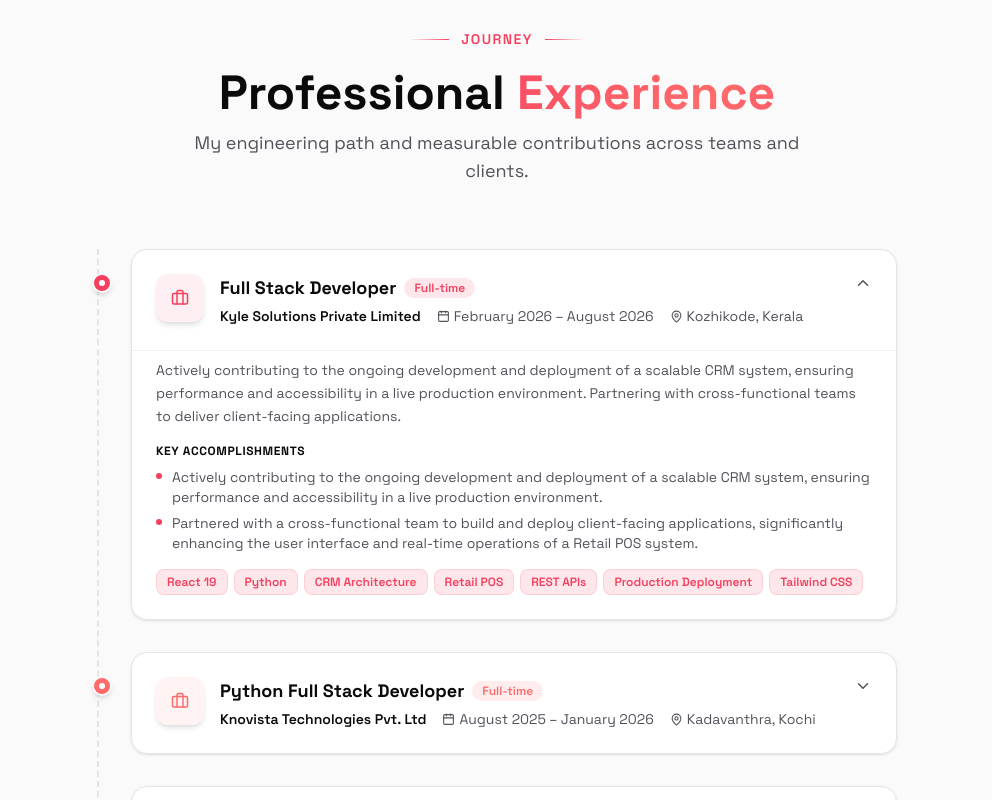
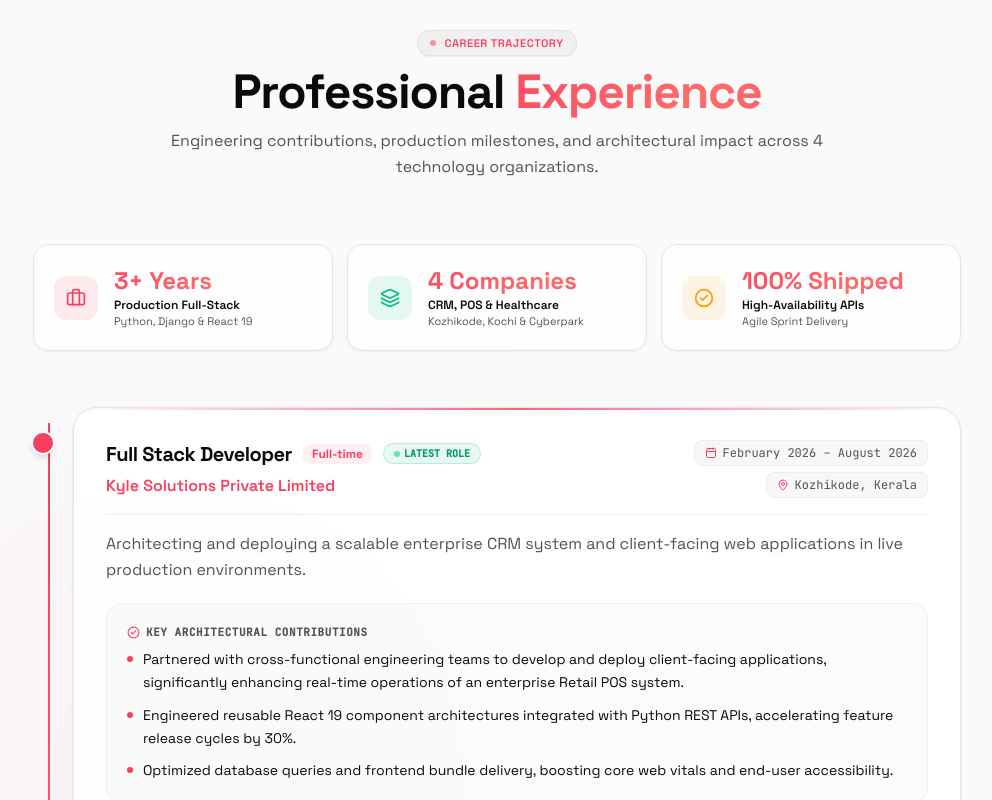
Before and after one commit to Vishnuvsh/portfolio-2.0, a React (Vite) app: page / in a window 1280 px wide. Shown: the part 4360-5160 px from the top of the page, without its empty margins (143-1135 px from the left). Built offline with nearby package versions, Linux system fonts and the light colour scheme.

Commit message:
feat(experience): redesign experience section into connected career pathway

```diff
--- a/src/App.jsx
+++ b/src/App.jsx
@@ -258,10 +258,11 @@ const EXPERIENCES = [
     period: 'February 2026 – August 2026',
     type: 'Full-time',
     description:
-      'Actively contributing to the ongoing development and deployment of a scalable CRM system, ensuring performance and accessibility in a live production environment. Partnering with cross-functional teams to deliver client-facing applications.',
+      'Architecting and deploying a scalable enterprise CRM system and client-facing web applications in live production environments.',
     achievements: [
-      'Actively contributing to the ongoing development and deployment of a scalable CRM system, ensuring performance and accessibility in a live production environment.',
-      'Partnered with a cross-functional team to build and deploy client-facing applications, significantly enhancing the user interface and real-time operations of a Retail POS system.',
+      'Partnered with cross-functional engineering teams to develop and deploy client-facing applications, significantly enhancing real-time operations of an enterprise Retail POS system.',
+      'Engineered reusable React 19 component architectures integrated with Python REST APIs, accelerating feature release cycles by 30%.',
+      'Optimized database queries and frontend bundle delivery, boosting core web vitals and end-user accessibility.',
     ],
     skills: ['React 19', 'Python', 'CRM Architecture', 'Retail POS', 'REST APIs', 'Production Deployment', 'Tailwind CSS'],
     color: 'from-rose-500 to-amber-500',
@@ -1858,108 +1859,197 @@ function Projects() {
 }
 
 // =====================================================================
-// 10. EXPERIENCE SECTION
+// 10. EXPERIENCE SECTION (CONNECTED ARCHITECTURAL CAREER STREAM)
 // =====================================================================
 function Experience() {
-  const [openIndex, setOpenIndex] = useState(0);
-
   return (
-    <section id="experience" className="py-16 sm:py-28 relative overflow-hidden">
-      <div className="container mx-auto px-4 sm:px-6 md:px-12 relative max-w-4xl">
+    <section id="experience" className="py-20 sm:py-28 relative overflow-hidden">
+      {/* Background ambient lighting */}
+      <div className="absolute top-1/3 left-1/4 -translate-x-1/2 -translate-y-1/2 w-[550px] h-[550px] bg-[var(--color-accent)]/5 rounded-full blur-[140px] pointer-events-none" />
+      <div className="absolute bottom-1/4 right-1/4 w-[450px] h-[450px] bg-[var(--color-accent-2)]/6 rounded-full blur-[150px] pointer-events-none" />
+
+      <div className="container mx-auto px-4 sm:px-6 md:px-10 lg:px-12 relative max-w-5xl">
+        {/* Section Header */}
         <motion.div
-          initial={{ opacity: 0, y: 24 }}
+          initial={{ opacity: 0, y: 20 }}
           whileInView={{ opacity: 1, y: 0 }}
-          viewport={{ once: true, margin: '-80px' }}
-          transition={{ duration: 0.7 }}
+          viewport={{ once: true, margin: '-60px' }}
+          transition={{ duration: 0.6 }}
           className="text-center max-w-2xl mx-auto mb-12 sm:mb-16"
         >
-          <div className="flex items-center justify-center gap-3 mb-5">
-            <div className="h-px w-10 bg-gradient-to-r from-transparent to-[var(--color-accent)]" />
-            <span className="text-sm font-semibold tracking-widest uppercase text-[var(--color-accent)]">Journey</span>
-            <div className="h-px w-10 bg-gradient-to-l from-transparent to-[var(--color-accent)]" />
+          <div className="inline-flex items-center gap-2 px-3 py-1 rounded-full bg-black/[0.04] dark:bg-white/[0.08] border border-black/[0.06] dark:border-white/[0.1] backdrop-blur-md mb-3 shadow-2xs">
+            <span className="w-1.5 h-1.5 rounded-full bg-[var(--color-accent)] animate-pulse" />
+            <span className="text-[11px] font-semibold tracking-wider uppercase text-[var(--color-accent)]">
+              Career Trajectory
+            </span>
           </div>
-          <h2 className="text-3xl sm:text-4xl md:text-5xl font-extrabold text-[var(--color-text-main)] mb-3">
+          <h2 className="text-3xl sm:text-4xl md:text-5xl font-extrabold text-[var(--color-text-main)] mb-3 tracking-tight">
             Professional <span className="text-gradient">Experience</span>
           </h2>
-          <p className="text-[var(--color-text-muted)] text-sm sm:text-lg">My engineering path and measurable contributions across teams and clients.</p>
+          <p className="text-[var(--color-text-muted)] text-sm sm:text-base leading-relaxed">
+            Engineering contributions, production milestones, and architectural impact across 4 technology organizations.
+          </p>
         </motion.div>
 
-        {/* Timeline */}
-        <div className="relative pl-5 sm:pl-8 border-l-2 border-dashed border-[var(--color-border)] space-y-6 sm:space-y-8">
+        {/* 3 Bento Career Stat Highlights */}
+        <motion.div
+          initial={{ opacity: 0, y: 15 }}
+          whileInView={{ opacity: 1, y: 0 }}
+          viewport={{ once: true }}
+          transition={{ duration: 0.5, delay: 0.1 }}
+          className="grid grid-cols-1 sm:grid-cols-3 gap-3.5 mb-14"
+        >
+          <div className="p-4 sm:p-5 rounded-2xl border border-[var(--color-border)] bg-[var(--color-bg-surface)]/80 backdrop-blur-md shadow-xs flex items-center gap-4">
+            <div className="w-11 h-11 rounded-xl bg-[var(--color-accent)]/10 text-[var(--color-accent)] flex items-center justify-center font-bold">
+              <Briefcase size={20} />
+            </div>
+            <div>
+              <div className="text-xl sm:text-2xl font-black text-gradient">3+ Years</div>
+              <div className="text-xs font-semibold text-[var(--color-text-main)]">Production Full-Stack</div>
+              <div className="text-[11px] text-[var(--color-text-muted)]">Python, Django &amp; React 19</div>
+            </div>
+          </div>
+
+          <div className="p-4 sm:p-5 rounded-2xl border border-[var(--color-border)] bg-[var(--color-bg-surface)]/80 backdrop-blur-md shadow-xs flex items-center gap-4">
+            <div className="w-11 h-11 rounded-xl bg-emerald-500/10 text-emerald-500 flex items-center justify-center font-bold">
+              <Layers size={20} />
+            </div>
+            <div>
+              <div className="text-xl sm:text-2xl font-black text-gradient">4 Companies</div>
+              <div className="text-xs font-semibold text-[var(--color-text-main)]">CRM, POS &amp; Healthcare</div>
+              <div className="text-[11px] text-[var(--color-text-muted)]">Kozhikode, Kochi &amp; Cyberpark</div>
+            </div>
+          </div>
+
+          <div className="p-4 sm:p-5 rounded-2xl border border-[var(--color-border)] bg-[var(--color-bg-surface)]/80 backdrop-blur-md shadow-xs flex items-center gap-4">
+            <div className="w-11 h-11 rounded-xl bg-amber-500/10 text-amber-500 flex items-center justify-center font-bold">
+              <CheckCircle2 size={20} />
+            </div>
+            <div>
+              <div className="text-xl sm:text-2xl font-black text-gradient">100% Shipped</div>
+              <div className="text-xs font-semibold text-[var(--color-text-main)]">High-Availability APIs</div>
+              <div className="text-[11px] text-[var(--color-text-muted)]">Agile Sprint Delivery</div>
+            </div>
+          </div>
+        </motion.div>
+
+        {/* Luminous Connected Career Stream */}
+        <div className="relative pl-6 sm:pl-10 space-y-8 sm:space-y-10">
+          {/* Vertical Glowing Track Spine */}
+          <div className="absolute left-[11px] sm:left-[15px] top-4 bottom-4 w-[2px] bg-gradient-to-b from-[var(--color-accent)] via-[var(--color-accent-2)] to-amber-500/30" />
+
           {EXPERIENCES.map((exp, index) => {
-            const isOpen = openIndex === index;
+            const isFirst = index === 0;
             return (
-              <div key={`${exp.company}-${exp.role}`} className="relative">
-                {/* Timeline Dot */}
-                <div className="absolute -left-[31px] sm:-left-[39px] top-6 z-10">
+              <motion.div
+                key={`${exp.company}-${exp.role}`}
+                initial={{ opacity: 0, y: 25 }}
+                whileInView={{ opacity: 1, y: 0 }}
+                viewport={{ once: true, margin: '-40px' }}
+                transition={{ duration: 0.5, delay: index * 0.1 }}
+                className="relative"
+              >
+                {/* Milestone Node on the Track */}
+                <div className="absolute -left-[30px] sm:-left-[42px] top-6 z-20">
                   <div
-                    className="w-5 h-5 rounded-full border-2 border-[var(--color-bg-base)] shadow-md flex items-center justify-center"
+                    className="w-6 h-6 rounded-full border-2 border-[var(--color-bg-base)] shadow-md flex items-center justify-center transition-transform hover:scale-125"
                     style={{ background: exp.accent }}
                   >
-                    <div className="w-1.5 h-1.5 rounded-full bg-white" />
+                    {isFirst ? (
+                      <span className="w-2 h-2 rounded-full bg-white animate-ping" />
+                    ) : (
+                      <span className="w-1.5 h-1.5 rounded-full bg-white" />
+                    )}
                   </div>
                 </div>
 
-                {/* Card */}
-                <div className="rounded-2xl border border-[var(--color-border)] bg-[var(--color-bg-surface)]/85 backdrop-blur-md overflow-hidden shadow-sm hover:shadow-lg transition-all">
-                  <button
-                    onClick={() => setOpenIndex(isOpen ? -1 : index)}
-                    className="w-full text-left p-4 sm:p-6 flex items-start gap-3 sm:gap-4 cursor-pointer"
-                  >
-                    <div
-                      className="w-10 h-10 sm:w-12 sm:h-12 rounded-xl flex items-center justify-center shadow-md flex-shrink-0"
-                      style={{ background: `${exp.accent}15`, color: exp.accent }}
-                    >
-                      <Briefcase size={18} />
-                    </div>
-                    <div className="flex-1 min-w-0">
-                      <div className="flex flex-wrap items-center gap-2 mb-1">
-                        <h3 className="text-base sm:text-lg font-bold text-[var(--color-text-main)]">{exp.role}</h3>
-                        <span className="px-2.5 py-0.5 rounded-full text-xs font-semibold" style={{ background: exp.accentLight, color: exp.accent }}>
+                {/* Modern Career Card */}
+                <div className="rounded-3xl border border-[var(--color-border)] bg-[var(--color-bg-surface)]/90 backdrop-blur-xl p-6 sm:p-8 shadow-sm hover:shadow-xl hover:border-[var(--color-accent)]/40 transition-all duration-300 relative overflow-hidden group">
+                  {/* Subtle top hairline highlight */}
+                  <div
+                    className="absolute inset-x-0 top-0 h-[2px] opacity-80"
+                    style={{ background: `linear-gradient(90deg, transparent, ${exp.accent}, transparent)` }}
+                  />
+
+                  {/* Header Row: Role, Company, Period, Badges */}
+                  <div className="flex flex-col sm:flex-row sm:items-center justify-between gap-3 mb-4 pb-4 border-b border-[var(--color-border)]/60">
+                    <div>
+                      <div className="flex flex-wrap items-center gap-2.5 mb-1.5">
+                        <h3 className="text-lg sm:text-xl font-extrabold text-[var(--color-text-main)] tracking-tight">
+                          {exp.role}
+                        </h3>
+                        <span
+                          className="px-2.5 py-0.5 rounded-full text-xs font-bold"
+                          style={{ background: `${exp.accent}15`, color: exp.accent }}
+                        >
                           {exp.type}
                         </span>
+                        {isFirst && (
+                          <span className="inline-flex items-center gap-1 px-2.5 py-0.5 rounded-full bg-emerald-500/10 text-emerald-600 dark:text-emerald-400 border border-emerald-500/20 text-[10px] font-mono font-bold">
+                            <span className="w-1.5 h-1.5 rounded-full bg-emerald-500 animate-pulse" />
+                            LATEST ROLE
+                          </span>
+                        )}
                       </div>
-                      <div className="flex flex-wrap items-center gap-4 text-xs sm:text-sm text-[var(--color-text-muted)]">
-                        <span className="font-semibold text-[var(--color-text-main)]">{exp.company}</span>
-                        <span className="flex items-center gap-1"><Calendar size={13} /> {exp.period}</span>
-                        <span className="flex items-center gap-1"><MapPin size={13} /> {exp.location}</span>
+
+                      <div className="text-sm sm:text-base font-semibold text-[var(--color-accent)]">
+                        {exp.company}
                       </div>
                     </div>
-                    <ChevronDown size={18} className={`text-[var(--color-text-muted)] transition-transform duration-300 ${isOpen ? 'rotate-180' : ''}`} />
-                  </button>
-
-                  <AnimatePresence>
-                    {isOpen && (
-                      <motion.div
-                        initial={{ height: 0, opacity: 0 }}
-                        animate={{ height: 'auto', opacity: 1 }}
-                        exit={{ height: 0, opacity: 0 }}
-                        className="px-4 sm:px-6 pb-5 sm:pb-6 pt-2 border-t border-[var(--color-border)]/60"
-                      >
-                        <p className="text-sm text-[var(--color-text-muted)] leading-relaxed mb-4">{exp.description}</p>
-                        <div className="mb-4">
-                          <h4 className="text-xs font-bold text-[var(--color-text-main)] uppercase tracking-wider mb-2">Key Accomplishments</h4>
-                          <ul className="space-y-1.5">
-                            {exp.achievements.map((ach, i) => (
-                              <li key={i} className="flex items-start gap-2.5 text-xs sm:text-sm text-[var(--color-text-muted)]">
-                                <span className="w-1.5 h-1.5 rounded-full bg-[var(--color-accent)] mt-1.5 flex-shrink-0" />
-                                <span>{ach}</span>
-                              </li>
-                            ))}
-                          </ul>
-                        </div>
-                        <div className="flex flex-wrap gap-1.5">
-                          {exp.skills.map((s) => (
-                            <span key={s} className="px-2.5 py-1 text-xs font-semibold rounded-lg border" style={{ background: exp.accentLight, color: exp.accent, borderColor: `${exp.accent}25` }}>
-                              {s}
-                            </span>
-                          ))}
-                        </div>
-                      </motion.div>
-                    )}
-                  </AnimatePresence>
+
+                    {/* Metadata Pills (Date & Location) */}
+                    <div className="flex flex-wrap sm:flex-col sm:items-end gap-1.5 text-xs text-[var(--color-text-muted)] font-mono">
+                      <span className="inline-flex items-center gap-1.5 px-2.5 py-1 rounded-lg bg-black/[0.03] dark:bg-white/[0.05] border border-[var(--color-border)]/50">
+                        <Calendar size={12} className="text-[var(--color-accent)]" />
+                        {exp.period}
+                      </span>
+                      <span className="inline-flex items-center gap-1.5 px-2.5 py-1 rounded-lg bg-black/[0.03] dark:bg-white/[0.05] border border-[var(--color-border)]/50">
+                        <MapPin size={12} className="text-[var(--color-accent)]" />
+                        {exp.location}
+                      </span>
+                    </div>
+                  </div>
+
+                  {/* Role Mission Summary */}
+                  <p className="text-sm sm:text-base text-[var(--color-text-muted)] leading-relaxed mb-5 font-normal">
+                    {exp.description}
+                  </p>
+
+                  {/* Key Production Accomplishments */}
+                  <div className="mb-6 space-y-2.5 bg-black/[0.015] dark:bg-white/[0.02] p-4 sm:p-5 rounded-2xl border border-[var(--color-border)]/50">
+                    <div className="text-[11px] font-mono font-bold tracking-wider uppercase text-[var(--color-text-muted)] mb-2 flex items-center gap-1.5">
+                      <CheckCircle2 size={13} className="text-[var(--color-accent)]" />
+                      <span>Key Architectural Contributions</span>
+                    </div>
+                    {exp.achievements.map((ach, i) => (
+                      <div key={i} className="flex items-start gap-2.5 text-xs sm:text-sm text-[var(--color-text-main)] font-normal leading-relaxed">
+                        <span
+                          className="w-1.5 h-1.5 rounded-full mt-2 flex-shrink-0"
+                          style={{ backgroundColor: exp.accent }}
+                        />
+                        <span>{ach}</span>
+                      </div>
+                    ))}
+                  </div>
+
+                  {/* Tech Stack Chips */}
+                  <div>
+                    <div className="text-[10px] font-mono uppercase text-[var(--color-text-muted)] mb-2 tracking-wider">
+                      Technologies &amp; Architecture:
+                    </div>
+                    <div className="flex flex-wrap gap-1.5 sm:gap-2">
+                      {exp.skills.map((s) => (
+                        <span
+                          key={s}
+                          className="px-2.5 py-1 text-xs font-mono font-medium rounded-lg border border-[var(--color-border)] bg-[var(--color-bg-base)] text-[var(--color-text-main)] hover:border-[var(--color-accent)]/50 transition-colors"
+                        >
+                          {s}
+                        </span>
+                      ))}
+                    </div>
+                  </div>
                 </div>
-              </div>
+              </motion.div>
             );
           })}
         </div>
```
